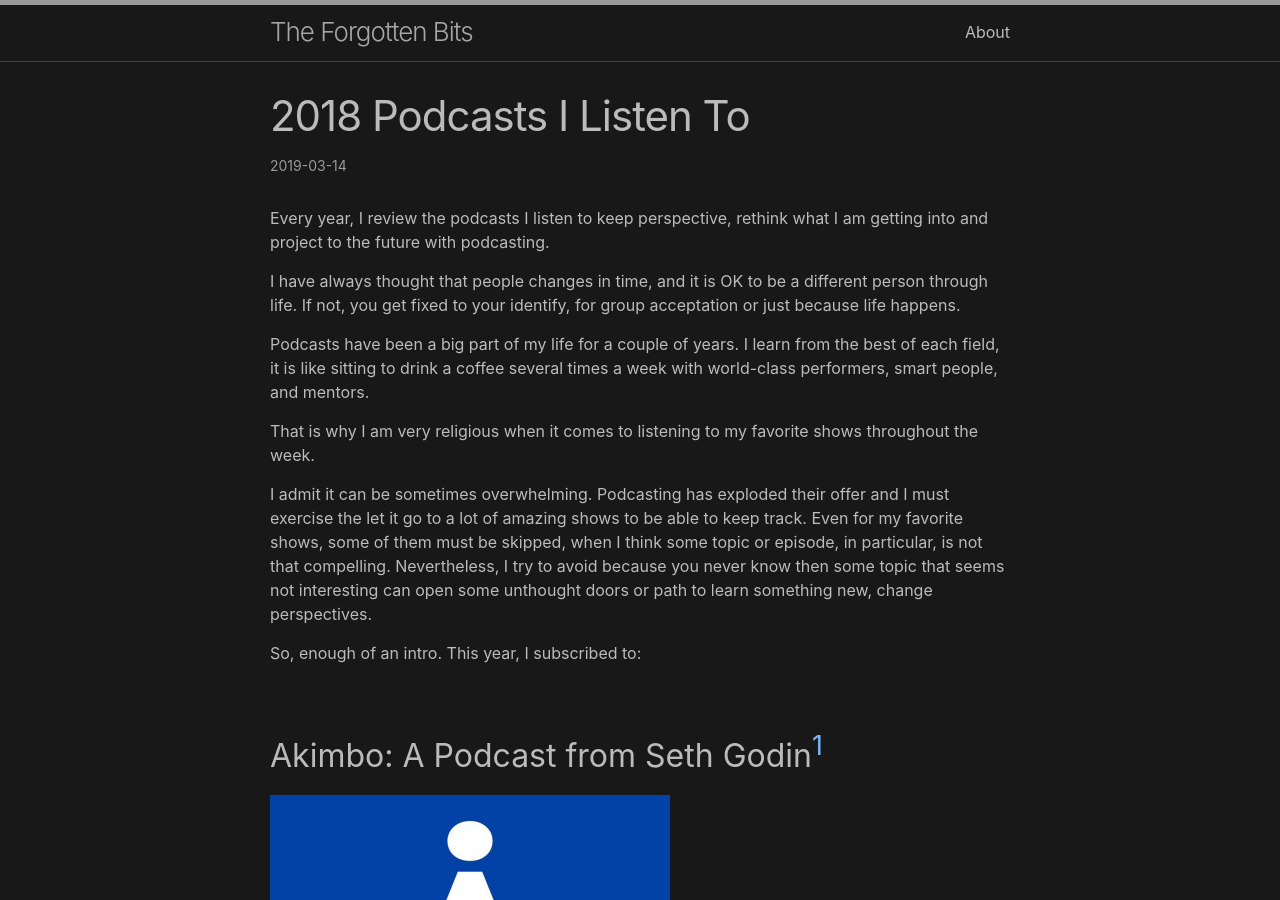
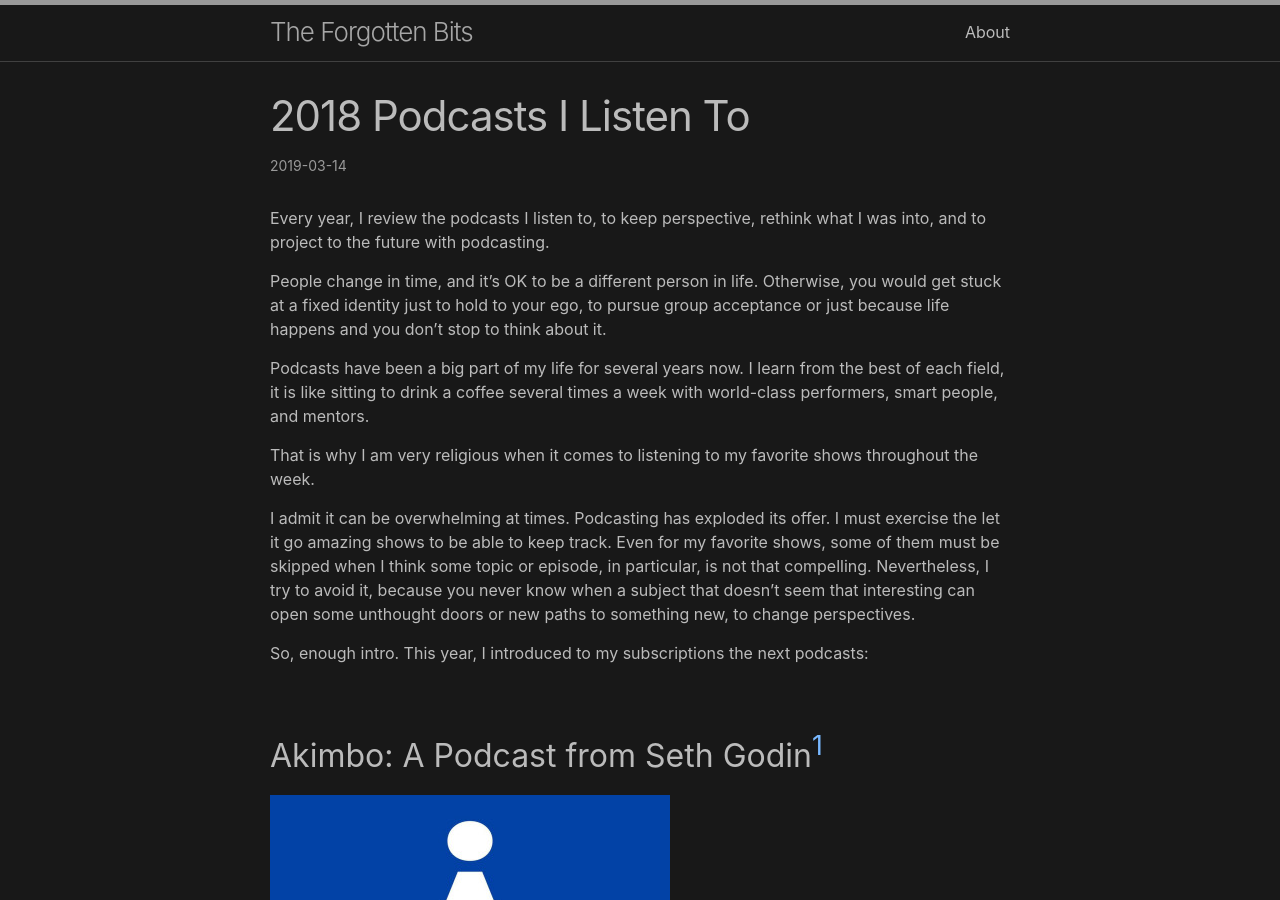
Before and after one commit to TheForgottenBits/theforgottenbits.github.io, a Jekyll site: the page built from _posts/2019-03-14-2018-podcasts-i-listen-to.md, in a window 1280 px wide and 900 px high. Built offline with Jekyll 4.4.1, drawn with Linux system fonts in a browser that asks for light colours.

```diff
--- a/_posts/2019-03-14-2018-podcasts-i-listen-to.md
+++ b/_posts/2019-03-14-2018-podcasts-i-listen-to.md
@@ -2,17 +2,17 @@
 layout: post
 ---
 
-Every year, I review the podcasts I listen to keep perspective, rethink what I am getting into and project to the future with podcasting.
+Every year, I review the podcasts I listen to, to keep perspective, rethink what I was into, and to project to the future with podcasting.
 
-I have always thought that people changes in time, and it is OK to be a different person through life. If not, you get fixed to your identify, for group acceptation or just because life happens.
+People change in time, and it's OK to be a different person in life. Otherwise, you would get stuck at a fixed identity just to hold to your ego, to pursue group acceptance or just because life happens and you don't stop to think about it.
 
-Podcasts have been a big part of my life for a couple of years. I learn from the best of each field, it is like sitting to drink a coffee several times a week with world-class performers, smart people, and mentors.
+Podcasts have been a big part of my life for several years now. I learn from the best of each field, it is like sitting to drink a coffee several times a week with world-class performers, smart people, and mentors.
 
 That is why I am very religious when it comes to listening to my favorite shows throughout the week.
 
-I admit it can be sometimes overwhelming. Podcasting has exploded their offer and I must exercise the let it go to a lot of amazing shows to be able to keep track. Even for my favorite shows, some of them must be skipped, when I think some topic or episode, in particular, is not that compelling. Nevertheless, I try to avoid because you never know then some topic that seems not interesting can open some unthought doors or path to learn something new, change perspectives.
+I admit it can be overwhelming at times. Podcasting has exploded its offer. I must exercise the let it go amazing shows to be able to keep track. Even for my favorite shows, some of them must be skipped when I think some topic or episode, in particular, is not that compelling. Nevertheless, I try to avoid it, because you never know when a subject that doesn't seem that interesting can open some unthought doors or new paths to something new, to change perspectives.
 
-So, enough of an intro. This year, I subscribed to:
+So, enough intro. This year, I introduced to my subscriptions the next podcasts:
 
 ## Akimbo: A Podcast from Seth Godin[^1]
 
```
Also changed, not shown: _posts/2020-08-24-podcast-in-2020.md (+0 -12 lines).
